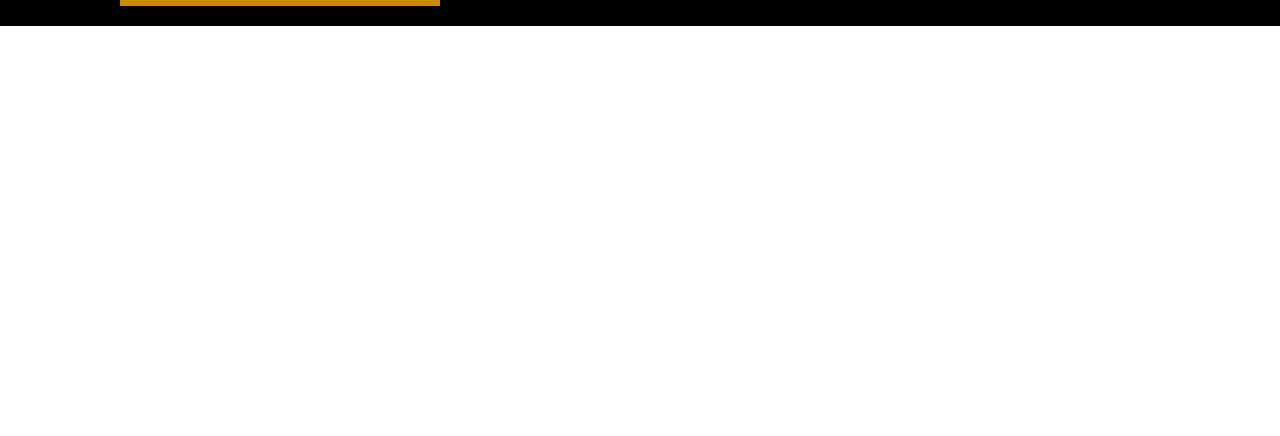
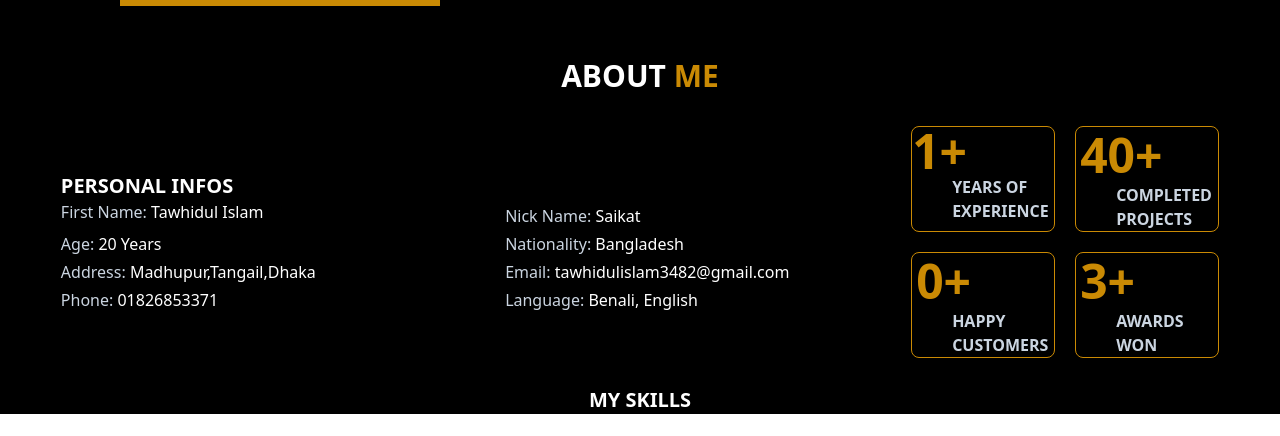
Before and after one commit to tawhid3482/My-Portfolio, a React (Vite) app: page / in a window 1280 px wide. Shown: the part 516-952 px from the top of the page. Before the commit the page ends 800 px from the top, so only its background shows below. Built offline with nearby package versions, Linux system fonts and the light colour scheme.

Commit message:
about me

```diff
--- /dev/null
+++ b/public/fakeSkill.json
@@ -0,0 +1,18 @@
+[
+    {
+        "name": "html",
+        "percentage": 87
+    },
+    {
+        "name": "Css",
+        "percentage": 87
+    },
+    {
+        "name": "javascript",
+        "percentage": 60
+    },
+    {
+        "name": "react",
+        "percentage": 80
+    }
+]
--- a/src/Components/About/About.jsx
+++ b/src/Components/About/About.jsx
@@ -1,10 +1,92 @@
+import SectionTitle from "../../SectionTitle/SectionTitle";
+import UseSkills from "../../Hooks/UseSkills";
 
 const About = () => {
-    return (
-        <div>
-            About
+
+  const [Skills] = UseSkills();
+  console.log(Skills);
+
+  return (
+    <div className="text-white">
+      <div className="">
+        <SectionTitle subtitle1={"About"} subtitle2={"me"}></SectionTitle>
+      </div>
+      <div className="md:flex md:justify-around items-center">
+        <div className="">
+          <p className="text-xl font-semibold uppercase"> personal infos</p>
+          <div className="grid grid-cols-2 space-y-1">
+            <p className="text- text-slate-300">
+              First Name: <span className="text-white">Tawhidul Islam</span>
+            </p>
+            <p className="text- text-slate-300 ml-20">
+              Nick Name: <span className="text-white">Saikat</span>
+            </p>
+            <p className="text- text-slate-300  ">
+              Age: <span className="text-white">20 Years</span>
+            </p>
+            <p className="text- text-slate-300  ml-20">
+              Nationality: <span className="text-white">Bangladesh</span>
+            </p>
+            <p className="text- text-slate-300 ">
+              Address:{" "}
+              <span className="text-white">Madhupur,Tangail,Dhaka</span>
+            </p>
+            <p className="text- text-slate-300  ml-20">
+              Email:{" "}
+              <span className="text-white">tawhidulislam3482@gmail.com</span>
+            </p>
+            <p className="text- text-slate-300 ">
+              Phone: <span className="text-white">01826853371</span>
+            </p>
+            <p className="text- text-slate-300  ml-20">
+              Language: <span className="text-white">Benali, English</span>
+            </p>
+          </div>
         </div>
-    );
+        <div className="grid grid-cols-2 space-y-0 gap-5">
+          <div className="w-36  border border-yellow-600 rounded-lg ">
+            <p className="text-5xl text-yellow-600   font-bold ">1+</p>
+            <h1 className=" ml-10 uppercase font-semibold text-slate-300 ">
+              Years of experience
+            </h1>
+          </div>
+          <div className="w-36  border border-yellow-600 rounded-lg ">
+            <p className="text-5xl text-yellow-600 p-1 font-bold ">40+</p>
+            <h1 className=" ml-10 uppercase font-semibold text-slate-300 ">
+              completed projects
+            </h1>
+          </div>
+          <div className="w-36 border border-yellow-600 rounded-lg ">
+            <p className="text-5xl text-yellow-600 p-1 font-bold ">0+</p>
+            <h1 className=" ml-10 uppercase font-semibold text-slate-300 ">
+              Happy customers
+            </h1>
+          </div>
+          <div className="w-36 border border-yellow-600 rounded-lg ">
+            <p className="text-5xl text-yellow-600 p-1 font-bold ">3+</p>
+            <h1 className=" ml-10 uppercase font-semibold text-slate-300 ">
+              Awards won
+            </h1>
+          </div>
+        </div>
+      </div>
+      <div className="">
+        <h2 className="text-xl font-semibold text-center uppercase m-7">
+          My Skills
+        </h2>
+
+        {/* <div className="grid grid-cols-4">
+
+        <div className="w-36  border border-yellow-600 rounded-lg ">
+                <p className="text-5xl text-yellow-600 font-bold "></p>
+                <h1 className=" ml-10 uppercase font-semibold text-slate-300 ">Years of experience</h1>
+            </div>
+
+
+        </div> */}
+      </div>
+    </div>
+  );
 };
 
 export default About;
--- a/src/Components/Home/Home.jsx
+++ b/src/Components/Home/Home.jsx
@@ -1,13 +1,12 @@
-// import About from "../About/About";
 
+import About from "../About/About";
 import Banner from "../Banner/Banner";
 
 const Home = () => {
     return (
         <div>
-          {/* <About></About> */}
           <Banner></Banner>
-          {/* <p className="text-red-500">this is home</p> */}
+          <About></About>
         </div>
     );
 };
--- a/src/Components/Navber/NavLink.jsx
+++ b/src/Components/Navber/NavLink.jsx
@@ -1,14 +1,18 @@
 import { NavLink } from "react-router-dom";
 
-const NavLinks = ({route}) => {
+const NavLinks = ({ route }) => {
   return (
-        <li className=" m-2 md:m-0 md:ml-6 p-1 rounded-lg w-16 md:w-16 text-center hover:bg-white hover:text-black">
-        <NavLink to={route.path}
-         className={ ({ isActive, isPending }) =>
-         isPending ? "pending" : isActive ? "bg-yellow-600 p-2  rounded-lg text-center" : ""
+    <li className=" m-2 md:m-0 md:ml-6 p-1 rounded-lg w-16 md:w-16 text-center hover:bg-yellow-600 ">
+      <NavLink
+        to={route.path}
+        className={({ isActive, isPending }) =>
+          isPending
+            ? "pending"
+            : isActive
+            ? "bg-yellow-600 p-2  rounded-lg text-center"
+            : ""
         }
       >
-
         {route.name}
       </NavLink>
     </li>
@@ -17,11 +21,13 @@
 
 export default NavLinks;
 
-{/* <NavLink
+{
+  /* <NavLink
   to="/messages"
   className={({ isActive, isPending }) =>
     isPending ? "pending" : isActive ? "active" : ""
   }
 >
   Messages
-</NavLink>; */}
+</NavLink>; */
+}
--- /dev/null
+++ b/src/Hooks/UseSkills.jsx
@@ -0,0 +1,15 @@
+import { useEffect, useState } from "react";
+
+const UseSkills = () => {
+    const [Skills,setSkills]=useState()
+
+    useEffect(()=>{
+        fetch('fakeSkill.json')
+        .then(res => res.json())
+        .then(data => setSkills(data))
+    },[])
+
+    return [Skills]
+};
+
+export default UseSkills;
--- a/src/LayOut/MainLayout.jsx
+++ b/src/LayOut/MainLayout.jsx
@@ -1,11 +1,12 @@
-import Banner from "../Components/Banner/Banner";
+import { Outlet } from "react-router-dom";
 import Navber from "../Components/Navber/Navber";
 
 const MainLayout = () => {
     return (
         <div className="container mx-auto">
             <Navber></Navber>
-            <Banner></Banner>
+            <Outlet></Outlet>
+            {/* <Banner></Banner> */}
         </div>
     );
 };
--- a/src/Router/Routers.jsx
+++ b/src/Router/Routers.jsx
@@ -15,8 +15,9 @@
         element: <Home></Home>,
       },
       {
-        path:'/about',
-        element:<About></About>
+        path:'about',
+        element:<About></About>,
+        loader:()=>fetch('fakeSkill.json')
       }
     ],
   },
--- /dev/null
+++ b/src/SectionTitle/SectionTitle.jsx
@@ -0,0 +1,12 @@
+
+const SectionTitle = ({subtitle1,subtitle2}) => {
+    return (
+        <div>
+            <div className="text-center  ">
+            <h2 className="text-3xl font-bold uppercase m-8">{subtitle1} <span className="text-yellow-600">{subtitle2}</span></h2>
+            </div>
+        </div>
+    );
+};
+
+export default SectionTitle;
```
Lines whose indentation alone changed are shown as unchanged.
